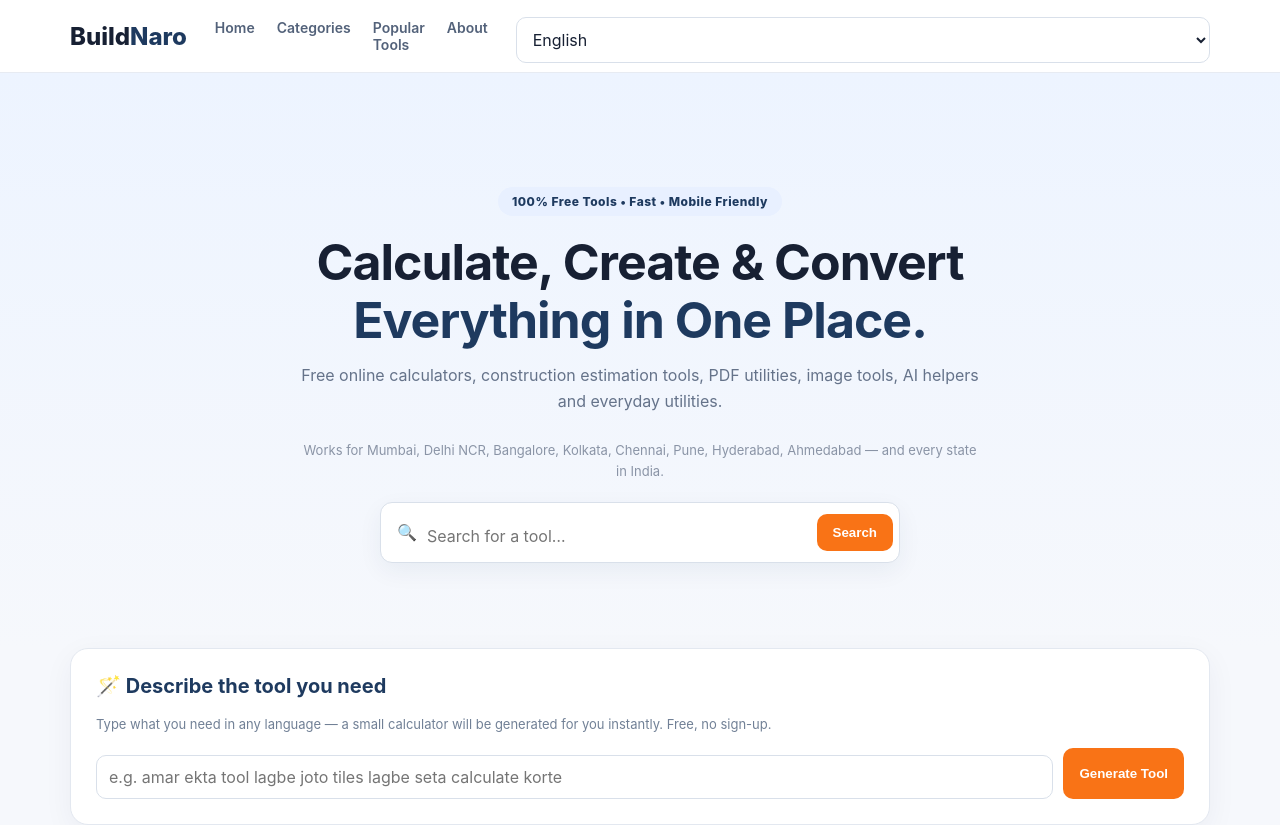
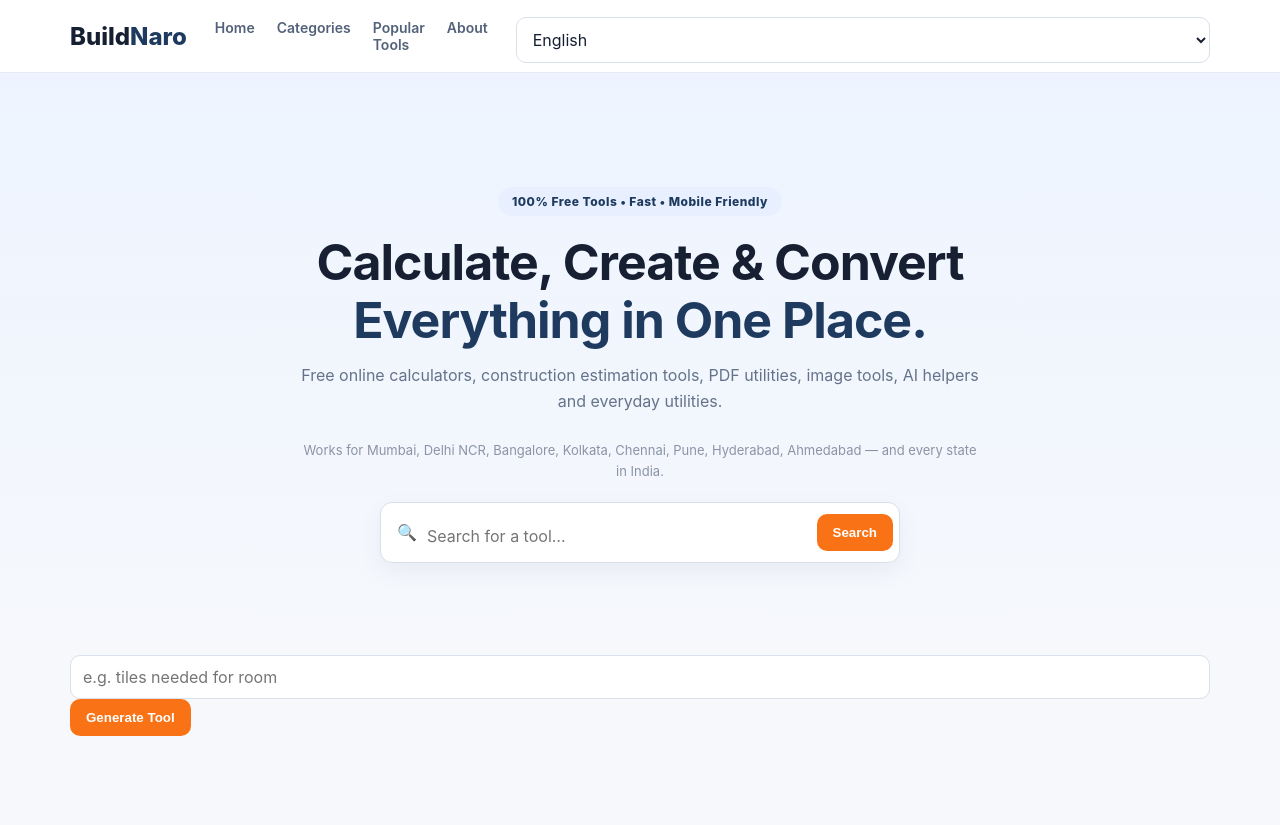
Before and after one commit to dasbappa0794-source/buildnaro, a Next.js app: page / in a window 1280 px wide. Shown: the top 825 px of the page. Built offline with nearby package versions, Linux system fonts and the light colour scheme.

Commit message:
Refactor ToolGenerator component for clarity and efficiency

```diff
--- a/app/components/ToolGenerator.js
+++ b/app/components/ToolGenerator.js
@@ -1,135 +1,48 @@
-'use client';
+"use client";
+import { useState } from "react";
+export default function AiToolGenerator(){
+  const [prompt,setPrompt]=useState("");
+  const [tool,setTool]=useState(null);
+  const [values,setValues]=useState({});
+  const [loading,setLoading]=useState(false);
+  const [result,setResult]=useState(null);
 
-import { useState } from "react";
-import { evaluate } from "mathjs";
-
-const ERROR_MESSAGES = {
-  not_a_calculator: "That's not something a simple calculator can answer — try describing a tool that turns a few numbers into a result (e.g. \"how many tiles do I need for a 200 sq ft floor\").",
-  unsafe_request: "Sorry, I can't generate a tool for that.",
-  rate_limited: "You've reached today's limit for generating new tools on this connection. Please try again tomorrow.",
-  empty_prompt: "Please describe the tool you need first.",
-  prompt_too_long: "That description is a bit too long — please shorten it.",
-  not_configured: "Tool generation isn't set up yet — please check back soon.",
-};
-
-export default function ToolGenerator() {
-  const [prompt, setPrompt] = useState("");
-  const [loading, setLoading] = useState(false);
-  const [error, setError] = useState("");
-  const [tool, setTool] = useState(null);
-  const [values, setValues] = useState({});
-  const [result, setResult] = useState(null);
-
-  const generate = async (e) => {
-    e.preventDefault();
-    if (!prompt.trim() || loading) return;
-    setLoading(true);
-    setError("");
-    setTool(null);
-    setResult(null);
-    try {
-      const res = await fetch("/api/generate-tool", {
-        method: "POST",
-        headers: { "Content-Type": "application/json" },
-        body: JSON.stringify({ prompt: prompt.trim() }),
+  const generate=async()=>{
+    setLoading(true); setTool(null); setResult(null);
+    const res=await fetch("/api/generate",{method:"POST",headers:{"Content-Type":"application/json"},body:JSON.stringify({prompt})});
+    const data=await res.json();
+    if(data.tool){
+      setTool(data.tool);
+      const init={}; data.tool.fields.forEach(f=>init[f.id]=f.defaultValue||0); setValues(init);
+    } else { alert(data.error); }
+    setLoading(false);
+  };
+  const calc=()=>{
+    try{
+      let formula=tool.formula;
+      Object.keys(values).forEach(k=>{
+        const re=new RegExp(`\\b${k}\\b`,"g");
+        formula=formula.replace(re, `(${Number(values[k])||0})`);
       });
-      const data = await res.json();
-      if (!res.ok || data.error) {
-        setError(ERROR_MESSAGES[data.error] || "Something went wrong generating that tool — please try again.");
-        return;
-      }
-      setTool(data.tool);
-      const initialValues = {};
-      data.tool.fields.forEach((f) => { initialValues[f.id] = f.defaultValue ?? 0; });
-      setValues(initialValues);
-    } catch (err) {
-      setError("Couldn't reach the tool generator — please check your connection and try again.");
-    } finally {
-      setLoading(false);
-    }
+      const ans=Function(`"use strict"; return (${formula})`)();
+      setResult(ans);
+    }catch{ setResult("Error"); }
   };
 
-  const updateValue = (id, v) => setValues((prev) => ({ ...prev, [id]: v }));
-
-  const calculate = () => {
-    if (!tool) return;
-    try {
-      const scope = {};
-      tool.fields.forEach((f) => { scope[f.id] = Number(values[f.id]) || 0; });
-      const r = evaluate(tool.formula, scope);
-      setResult(r);
-    } catch (err) {
-      setError("Couldn't calculate that — the generated formula may be invalid. Try rephrasing your request.");
-    }
-  };
-
-  const reset = () => {
-    setTool(null);
-    setResult(null);
-    setError("");
-    setPrompt("");
-  };
-
-  return (
-    <section className="card" id="tool-generator">
-      <h2>🪄 Describe the tool you need</h2>
-      <p style={{ color: "#718096", fontSize: 13, marginBottom: 16 }}>
-        Type what you need in any language — a small calculator will be generated for you instantly. Free, no sign-up.
-      </p>
-
-      {!tool && (
-        <form onSubmit={generate} style={{ display: "flex", gap: 10, flexWrap: "wrap" }}>
-          <input
-            style={{ flex: 1, minWidth: 220 }}
-            value={prompt}
-            maxLength={500}
-            placeholder="e.g. amar ekta tool lagbe joto tiles lagbe seta calculate korte"
-            onChange={(e) => setPrompt(e.target.value)}
-            disabled={loading}
-          />
-          <button type="submit" disabled={loading || !prompt.trim()}>
-            {loading ? "Generating…" : "Generate Tool"}
-          </button>
-        </form>
-      )}
-
-      {error && (
-        <p style={{ marginTop: 14, color: "#c0392b", fontSize: 13, fontWeight: 600 }}>{error}</p>
-      )}
-
+  return(
+    <div className="mt-4 p-4 border rounded-lg bg-white">
+      <input value={prompt} onChange={e=>setPrompt(e.target.value)} placeholder="e.g. tiles needed for room" className="w-full p-3 border rounded text-black" />
+      <button onClick={generate} className="mt-2 bg-black text-white px-5 py-2 rounded w-full">{loading?"Generating...":"Generate Tool"}</button>
       {tool && (
-        <div style={{ marginTop: 18 }}>
-          <h3 style={{ margin: "0 0 4px" }}>{tool.title}</h3>
-          {tool.description && <p style={{ color: "#718096", fontSize: 13, marginBottom: 14 }}>{tool.description}</p>}
-
-          <div className="form-grid">
-            {tool.fields.map((f) => (
-              <label key={f.id}>
-                {f.label}{f.unit ? ` (${f.unit})` : ""}
-                <input
-                  type="number"
-                  value={values[f.id] ?? 0}
-                  onChange={(e) => updateValue(f.id, e.target.value)}
-                />
-              </label>
-            ))}
-          </div>
-
-          <div style={{ display: "flex", gap: 10, marginTop: 16, flexWrap: "wrap" }}>
-            <button type="button" onClick={calculate}>Calculate</button>
-            <button type="button" onClick={reset} style={{ background: "#172033" }}>Generate another tool</button>
-          </div>
-
-          {result !== null && !Number.isNaN(result) && (
-            <div style={{ marginTop: 16, padding: "14px 18px", background: "#f6f8fc", borderRadius: 12 }}>
-              <span style={{ fontSize: 13, color: "#718096" }}>{tool.resultLabel || "Result"}</span>
-              <div style={{ fontSize: 28, fontWeight: 900, color: "#172033" }}>
-                {result}{tool.resultUnit ? ` ${tool.resultUnit}` : ""}
-              </div>
-            </div>
-          )}
+        <div className="mt-4">
+          <h3 className="font-bold text-lg">{tool.title}</h3><p className="text-sm text-gray-600">{tool.description}</p>
+          {tool.fields.map(f=>(
+            <div key={f.id} className="mt-2"><label className="text-sm">{f.label} {f.unit}</label><input type="number" value={values[f.id]} onChange={e=>setValues({...values,[f.id]:e.target.value})} className="w-full p-2 border rounded text-black" /></div>
+          ))}
+          <button onClick={calc} className="mt-3 bg-green-600 text-white px-5 py-2 rounded w-full">Calculate</button>
+          {result!==null && <div className="mt-3 p-3 bg-gray-100 rounded font-bold">{tool.resultLabel}: {result} {tool.resultUnit}</div>}
         </div>
       )}
-    </section>
+    </div>
   );
 }
```
